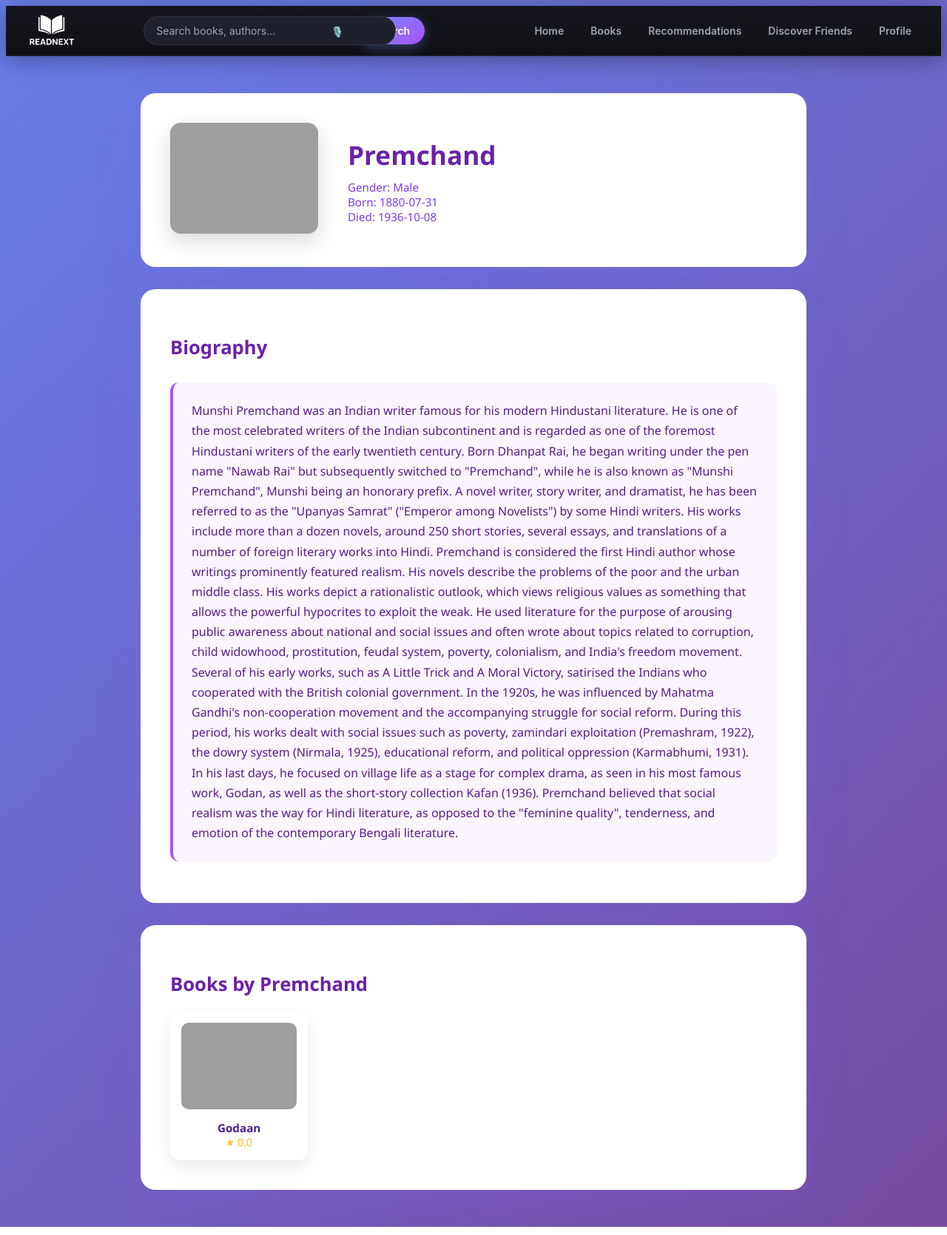
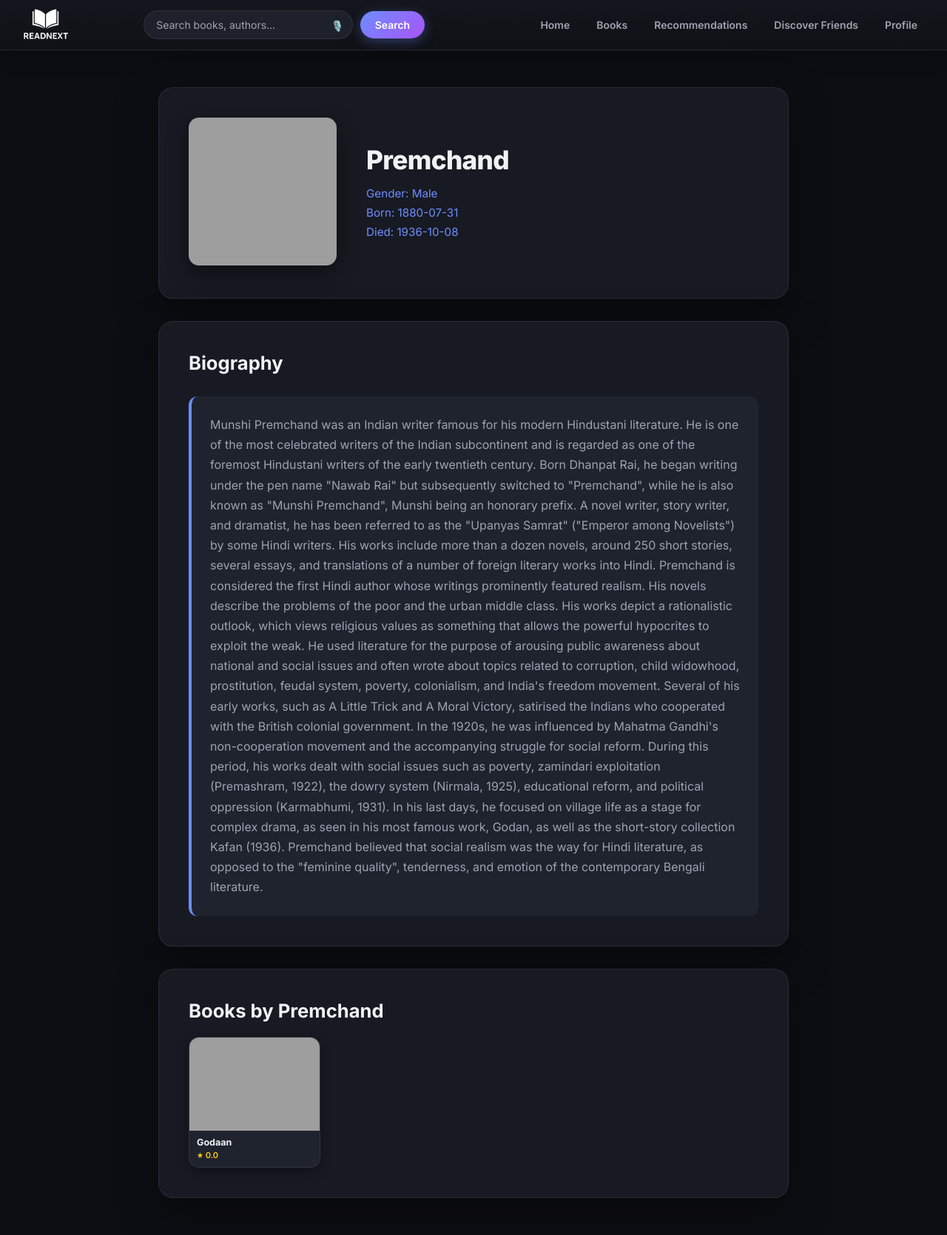
Before and after one commit to rmahale04/Book-Recommendation-System, a Flask app: page /author/1 in a window 1280 px wide. Shown: the whole page at 74% size. Run offline with Flask 3, Linux system fonts and the light colour scheme; data comes from the database, SQL or seed files in the repository; grey boxes are pictures that could not be loaded.

Commit message:
Revamp author_details.html with new design
Updated author details template with new styles and layout.

```diff
--- a/templates/author_details.html
+++ b/templates/author_details.html
@@ -2,25 +2,45 @@
 <html lang="en">
 <head>
 <meta charset="UTF-8">
+<meta name="viewport" content="width=device-width, initial-scale=1.0">
 <title>{{ author.name }} - ReadNext</title>
+<link href="https://fonts.googleapis.com/css2?family=Inter:wght@400;500;600;700;800&display=swap" rel="stylesheet">
 
 <style>
+:root {
+    --bg: #0d0e13;
+    --panel: #171a22;
+    --panel-high: #1f232e;
+    --border: rgba(255, 255, 255, 0.08);
+    --text: #f1f2f6;
+    --text-dim: #9ea3b0;
+    --accent-1: #6d8dff;
+    --accent-2: #a855f7;
+    --accent-glow: rgba(109, 141, 255, 0.35);
+    --star: #facc15;
+}
+
+* { margin: 0; padding: 0; box-sizing: border-box; }
+
 body {
-    font-family: 'Segoe UI', Tahoma, sans-serif;
-    background: linear-gradient(135deg, #667eea 0%, #764ba2 100%);
+    font-family: 'Inter', 'Segoe UI', Tahoma, sans-serif;
+    background: var(--bg);
     min-height: 100vh;
+    color: var(--text);
 }
 
 .container-wrapper {
     max-width: 900px;
     margin: 50px auto;
+    padding: 0 24px;
 }
 
 .card {
-    background: white;
+    background: var(--panel);
+    border: 1px solid var(--border);
     border-radius: 20px;
     padding: 40px;
-    box-shadow: 0 20px 60px rgba(139,92,246,0.15);
+    box-shadow: 0 20px 60px rgba(0, 0, 0, 0.4);
     margin-bottom: 30px;
 }
 
@@ -33,73 +53,102 @@
 
 .author-img img {
     width: 100%;
+    aspect-ratio: 1 / 1;
+    object-fit: cover;
     border-radius: 14px;
-    box-shadow: 0 10px 30px rgba(0,0,0,0.15);
+    box-shadow: 0 10px 30px rgba(0, 0, 0, 0.45);
 }
 
 .author-name {
     font-size: 2.2rem;
-    color: #6b21a8;
-    font-weight: 700;
+    color: var(--text);
+    font-weight: 800;
+    letter-spacing: -0.02em;
 }
 
 .meta {
-    margin-top: 10px;
-    color: #7c3aed;
+    margin-top: 12px;
+    color: var(--accent-1);
     font-size: 0.95rem;
+    line-height: 1.7;
 }
 
 .bio {
     margin-top: 30px;
-    background: #faf5ff;
+    background: var(--panel-high);
     padding: 25px;
     border-radius: 12px;
-    border-left: 4px solid #a855f7;
-    color: #581c87;
+    border-left: 4px solid var(--accent-1);
+    color: var(--text-dim);
     line-height: 1.7;
 }
 
 .section-title {
     font-size: 1.6rem;
-    color: #6b21a8;
+    color: var(--text);
     margin-bottom: 20px;
     font-weight: 700;
 }
 
 .books-grid {
     display: grid;
-    grid-template-columns: repeat(auto-fill, minmax(150px,1fr));
-    gap: 25px;
+    grid-template-columns: repeat(auto-fill, minmax(150px, 1fr));
+    gap: 20px;
 }
 
 .book-card {
-    background: white;
+    display: flex;
+    flex-direction: column;
+    aspect-ratio: 1 / 1;
+    background: var(--panel-high);
+    border: 1px solid var(--border);
     border-radius: 14px;
-    padding: 15px;
-    text-align: center;
-    box-shadow: 0 10px 25px rgba(0,0,0,0.08);
-    transition: 0.3s;
+    box-shadow: 0 6px 18px rgba(0, 0, 0, 0.3);
+    transition: transform 0.25s ease, box-shadow 0.25s ease, border-color 0.25s ease;
+    overflow: hidden;
 }
 
 .book-card:hover {
     transform: translateY(-6px);
+    box-shadow: 0 16px 32px rgba(0, 0, 0, 0.45);
+    border-color: rgba(109, 141, 255, 0.35);
+}
+
+.book-cover-wrap {
+    flex: 1 1 auto;
+    min-height: 0;
+    width: 100%;
 }
 
 .book-card img {
     width: 100%;
-    border-radius: 10px;
-    margin-bottom: 10px;
+    height: 100%;
+    object-fit: cover;
+    display: block;
+    margin: 0;
+    border-radius: 0;
+}
+
+.book-info {
+    flex: 0 0 auto;
+    padding: 8px 10px 9px;
 }
 
 .book-title {
-    font-weight: 600;
-    color: #4c1d95;
-    font-size: 0.95rem;
+    font-weight: 700;
+    color: var(--text);
+    font-size: 12.5px;
+    line-height: 1.25;
+    overflow: hidden;
+    text-overflow: ellipsis;
+    white-space: nowrap;
 }
 
 .rating {
-    color: #fbbf24;
-    font-size: 0.9rem;
+    color: var(--star);
+    font-size: 11px;
+    font-weight: 600;
+    margin-top: 2px;
 }
 </style>
 </head>
@@ -143,10 +192,12 @@
             {% for b in books %}
             <a href="{{ url_for('book_details', book_id=b.book_id) }}" style="text-decoration:none;">
                 <div class="book-card">
-                    <img src="{{ b.cover_image_url or url_for('static', filename='images/default_book.png') }}">
-                    <div class="book-title">{{ b.title }}</div>
-                    <div class="rating">
-                        ★ {{ b.avg_rating or '0.0' }}
+                    <div class="book-cover-wrap">
+                        <img src="{{ b.cover_image_url or url_for('static', filename='images/default_book.png') }}">
+                    </div>
+                    <div class="book-info">
+                        <div class="book-title">{{ b.title }}</div>
+                        <div class="rating">★ {{ b.avg_rating or '0.0' }}</div>
                     </div>
                 </div>
             </a>
```
